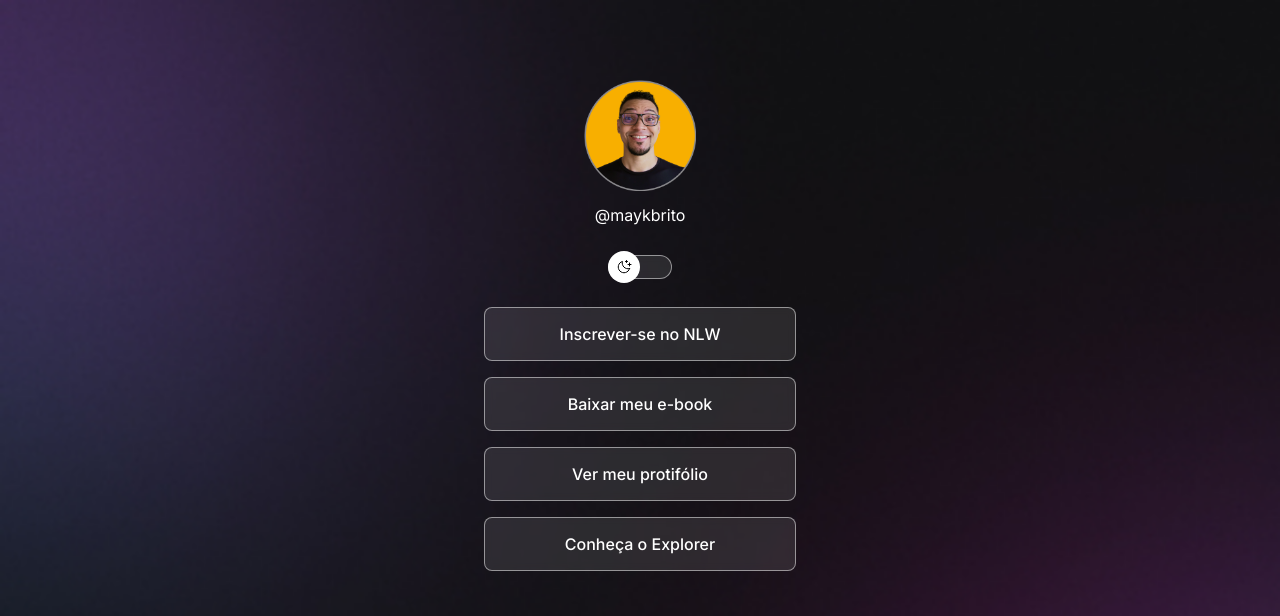
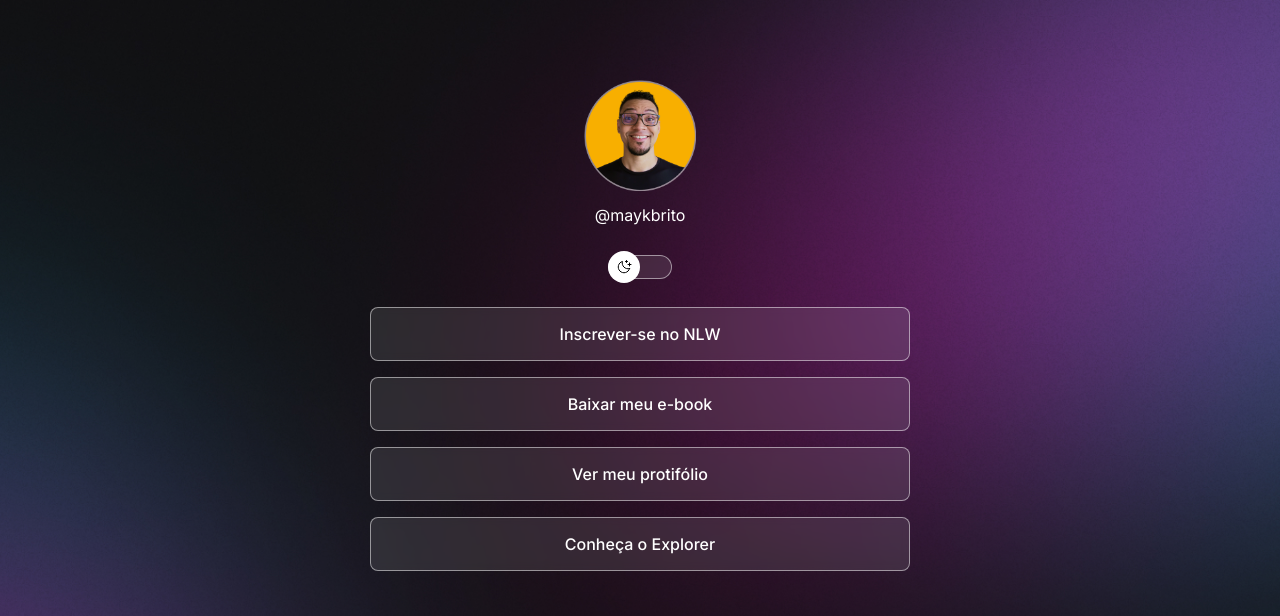
Before and after one commit to JamesGoulartdotcom/rocketseat-discover-DevLinks, a plain HTML site: page index.html in a window 1280 px wide. Shown: the top 616 px of the page. Drawn offline with nearby package versions, Linux system fonts and the light colour scheme.

Commit message:
change bg based on media queries

```diff
--- a/index.html
+++ b/index.html
@@ -15,7 +15,7 @@
     />
     <meta charset="UTF-8" />
     <meta http-equiv="X-UA-Compatible" content="IE=edge" />
-    <meta name="viewport" />
+    <meta name="viewport" content="width=device-width, initial-scale=1.0" />
     <title>DevLinks</title>
     <link rel="stylesheet" href="./style.css" />
   </head>
--- a/style.css
+++ b/style.css
@@ -12,6 +12,7 @@
   --surface-color-hover: rgba(255, 255, 255, 0.05);
   --highlight-color: rgba(255, 255, 255, 0.2);
   --switch-bg-url: url(./assets/moon-stars.svg);
+
 }
 
 .light {
@@ -26,6 +27,7 @@
 
 body {
   background: var(--bg-url) no-repeat top center/cover;
+  height: 100vh;
 }
 
 body * {
@@ -34,7 +36,8 @@ body * {
 }
 
 #container {
-  width: 360px;
+  width: 100%;
+  max-width: 588px;
   margin: 56px auto 0px;
   padding: 0 24px;
 }
@@ -157,3 +160,14 @@ footer {
   text-align: center;
   font-size: 14px;
 }
+
+/* media queries */
+@media (min-width: 700px) {
+  :root {
+    --bg-url: url(./assets/bg-desktop.jpg);
+  }
+
+  .light {
+    --bg-url: url(./assets/bg-desktop0light.jpg);
+  }
+}
```
